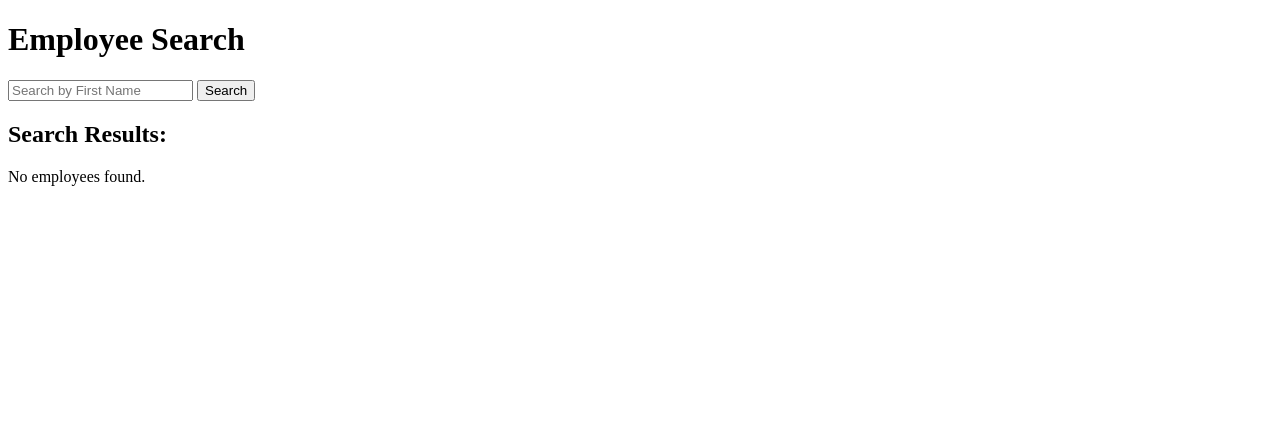
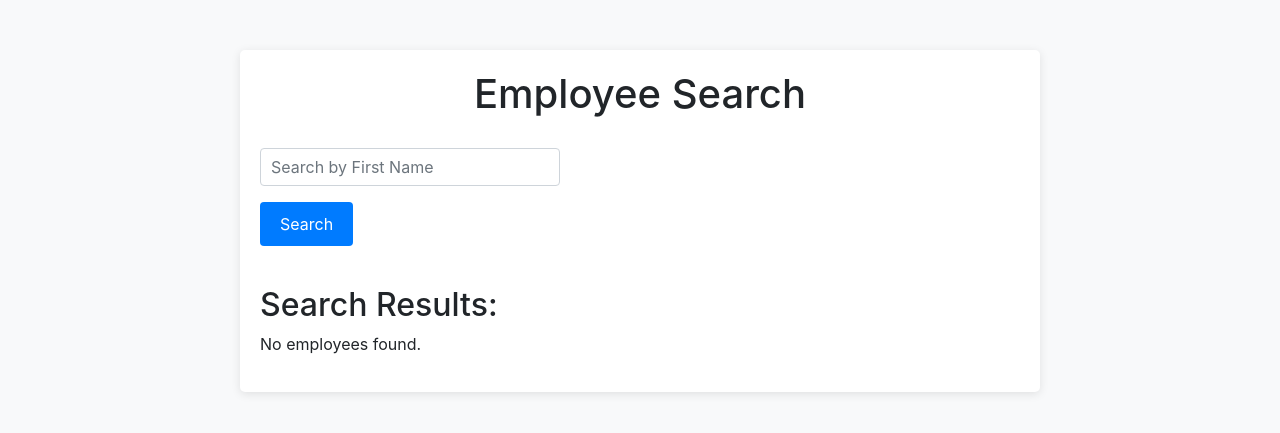
Before and after one commit to Arshratchu/Employee_management, a Django app: page /employees/search/ in a window 1280 px wide. Shown: the top 433 px of the page. Run offline with Django 3.2, Linux system fonts and the light colour scheme; some libraries are stand-ins or nearby versions.

Commit message:
Updated employee_search.html

```diff
--- a/employees/templates/employees/employee_search.html
+++ b/employees/templates/employees/employee_search.html
@@ -4,19 +4,82 @@
 <html>
 <head>
     <title>Employee Search</title>
+    <!-- Add Bootstrap CSS -->
+    <link rel="stylesheet" href="https://stackpath.bootstrapcdn.com/bootstrap/4.5.0/css/bootstrap.min.css">
+    <style>
+        body {
+            background-color: #f8f9fa;
+        }
+
+        .container {
+            max-width: 800px;
+            margin: 50px auto;
+            padding: 20px;
+            background-color: #fff;
+            border-radius: 5px;
+            box-shadow: 0px 2px 10px rgba(0, 0, 0, 0.1);
+        }
+
+        h1 {
+            text-align: center;
+            margin-bottom: 30px;
+        }
+
+        h2 {
+            margin-top: 40px;
+        }
+
+        form {
+            margin-bottom: 20px;
+        }
+
+        input[type="text"] {
+            width: 300px;
+            padding: 10px;
+            font-size: 16px;
+            border: 1px solid #ced4da;
+            border-radius: 4px;
+        }
+
+        button[type="submit"] {
+            padding: 10px 20px;
+            font-size: 16px;
+            border: none;
+            background-color: #007bff;
+            color: #fff;
+            border-radius: 4px;
+            cursor: pointer;
+        }
+
+        table {
+            width: 100%;
+        }
+
+        th, td {
+            padding: 10px;
+            text-align: left;
+        }
+
+        tbody tr:nth-child(even) {
+            background-color: #f2f2f2;
+        }
+    </style>
 </head>
 <body>
+    <div class="container">
         <h1>Employee Search</h1>
 
         <form method="GET">
-        <input type="text" name="q" placeholder="Search by First Name" value="{{ request.GET.q }}">
-        <button type="submit">Search</button>
+            <div class="form-group">
+                <input class="form-control" type="text" name="q" placeholder="Search by First Name" value="{{ request.GET.q }}">
+            </div>
+            <button class="btn btn-primary" type="submit">Search</button>
         </form>
 
         <h2>Search Results:</h2>
 
         {% if employees %}
-        <table>
+            <table class="table">
                 <thead>
                     <tr>
                         <th>First Name</th>
@@ -34,8 +97,8 @@
                             <td>{{ employee.mobile }}</td>
                             <td>{{ employee.email }}</td>
                             <td>
-                            <a href="{% url 'employee_update' pk=employee.pk %}">Edit</a>
-                            <a href="{% url 'employee_delete' pk=employee.pk %}">Delete</a>
+                                <a class="btn btn-sm btn-primary" href="{% url 'employee_update' pk=employee.pk %}">Edit</a>
+                                <a class="btn btn-sm btn-danger" href="{% url 'employee_delete' pk=employee.pk %}">Delete</a>
                             </td>
                         </tr>
                     {% endfor %}
@@ -44,5 +107,9 @@
         {% else %}
             <p>No employees found.</p>
         {% endif %}
+    </div>
+
+    <!-- Add Bootstrap JavaScript -->
+    <script src="https://stackpath.bootstrapcdn.com/bootstrap/4.5.0/js/bootstrap.min.js"></script>
 </body>
 </html>
```
Lines whose indentation alone changed are shown as unchanged.
